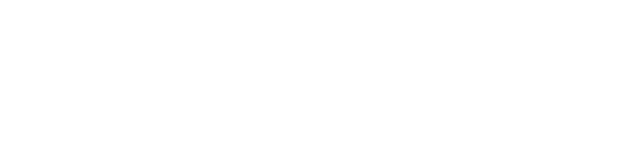
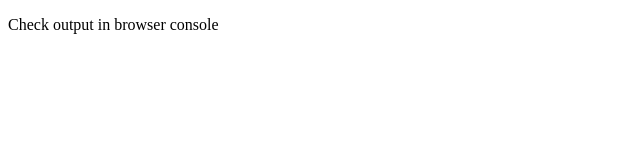
Before and after one commit to education-web/class-basics, a website with bundled scripts: page index.html in a window 1280 px wide. Shown: the whole page, without its empty margins (0-640 px from the left). Built offline with nearby package versions, Linux system fonts and the light colour scheme.

Commit message:
docs added

```diff
--- a/index.html
+++ b/index.html
@@ -3,5 +3,6 @@
   <meta charset="utf-8">
   <title>Classes basics</title>
   <meta name="viewport" content="width=device-width, initial-scale=1">
+  <p>Check output in browser console</p>
   <script src="js/main.js" type="module"></script>
 </html>
```
Also changed, not shown: README.md (added).
